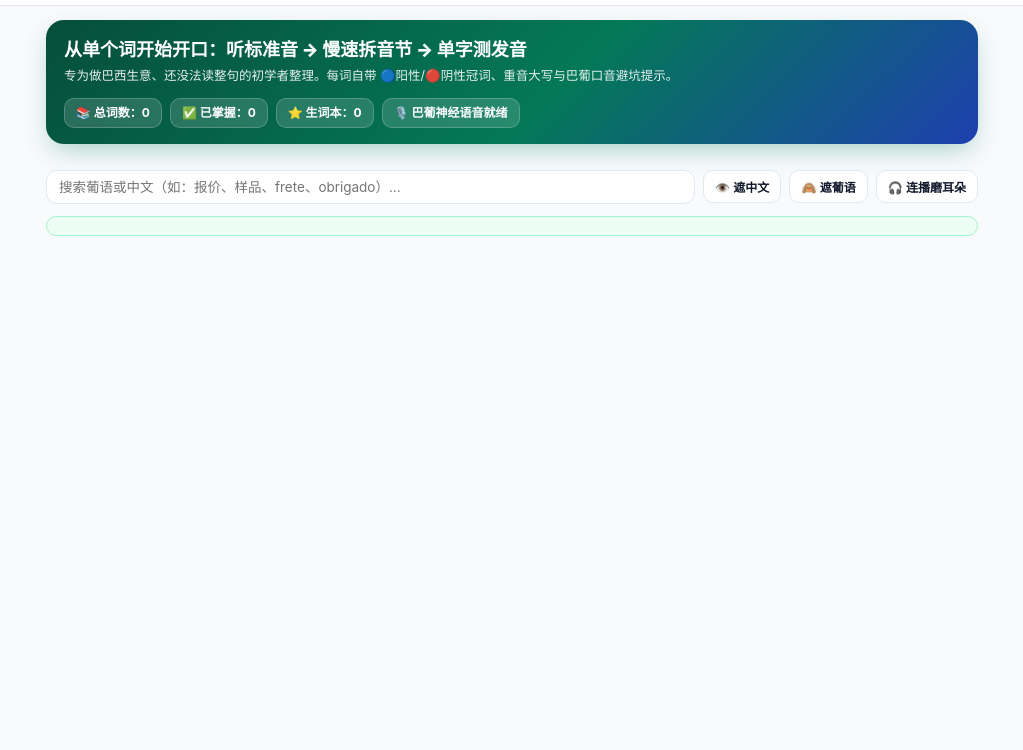
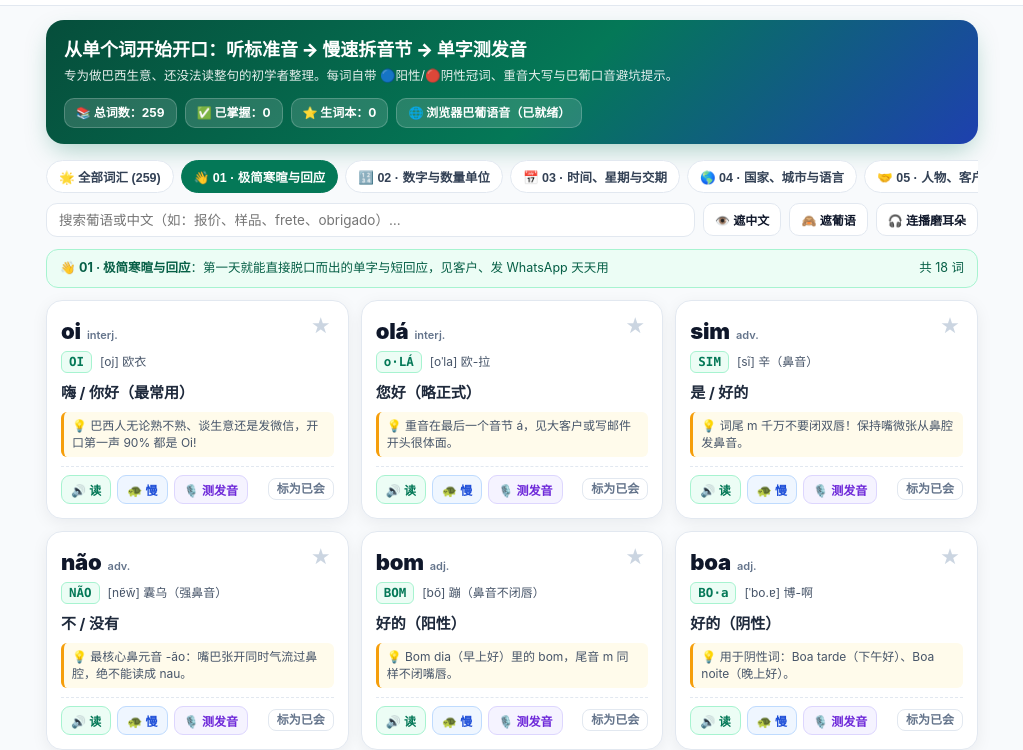
Before and after one commit to kevin236811/423, a plain HTML site: page br_vocab.html in a window 1280 px wide. Shown: the part 90-840 px from the top of the page, without its empty margins (128-1151 px from the left). Before the commit the page ends 800 px from the top, so only its background shows below. Drawn offline with Linux system fonts and the light colour scheme; no server answers.

Commit message:
fix: guard brObj.word type when merging textbook vocabulary in br_vocab.html

```diff
--- a/br_vocab.html
+++ b/br_vocab.html
@@ -689,6 +689,7 @@
       }));
 
       // Append 《大学葡萄牙语 1》 textbook vocabulary mapped to Brazilian Portuguese
+      try {
         if (window.COURSE_DATA && Array.isArray(window.COURSE_DATA.units)) {
           const brMap = (window.PT_BR_DATA && window.PT_BR_DATA.vocabBrMap) || {};
           const seenPt = new Set();
@@ -696,11 +697,13 @@
           const bookWords = [];
           window.COURSE_DATA.units.forEach((u) => {
             (u.vocab || []).forEach((v) => {
-            if (!v.pt || v.pos === "缩略语") return;
-            const rawClean = v.pt.replace(/\(.*?\)/g, "").split("/")[0].trim();
+              if (!v || !v.pt || v.pos === "缩略语") return;
+              const rawClean = String(v.pt).replace(/\(.*?\)/g, "").split("/")[0].trim();
               const brObj = v.br || brMap[v.pt] || brMap[rawClean];
-            const finalPt = brObj
-              ? brObj.word.replace(/\(.*?\)/g, "").split("/")[0].trim()
+              const brWordRaw = typeof brObj === "string" ? brObj : (brObj && typeof brObj.word === "string" ? brObj.word : "");
+              const brNoteRaw = brObj && typeof brObj.note === "string" ? brObj.note : "";
+              const finalPt = brWordRaw
+                ? brWordRaw.replace(/\(.*?\)/g, "").split("/")[0].trim()
                 : rawClean;
               if (!finalPt || seenPt.has(finalPt.toLowerCase())) return;
               seenPt.add(finalPt.toLowerCase());
@@ -711,8 +714,10 @@
                 pos: v.pos || "",
                 zh: v.zh || "",
                 syl: guessStressDisplay(finalPt),
-              ipa: brObj ? "🇧🇷 已转为巴葡常用词" : `教材 ${u.badge}`,
-              tip: brObj ? `巴葡对照：${brObj.note}（课本原词：${v.pt}）` : `来自《大学葡萄牙语 1》${u.badge} (${u.titleZh})`,
+                ipa: brWordRaw ? "🇧🇷 已转为巴葡常用词" : `教材 ${u.badge}`,
+                tip: brWordRaw
+                  ? `巴葡对照：${brNoteRaw || brWordRaw}（课本原词：${v.pt}）`
+                  : `来自《大学葡萄牙语 1》${u.badge} (${u.titleZh})`,
                 catId: "textbook1",
                 key: `textbook1::${finalPt}`
               });
@@ -728,6 +733,9 @@
               words: bookWords
             });
           }
+        }
+      } catch (e) {
+        console.warn("Skip textbook vocab merge:", e);
       }
 
       const ALL_WORDS = CATEGORIES.flatMap((c) => c.words);
--- a/sw.js
+++ b/sw.js
@@ -1,4 +1,4 @@
-const CACHE_NAME = "pt-univ-vol1-v7";
+const CACHE_NAME = "pt-univ-vol1-v8";
 const CORE_ASSETS = [
   "./",
   "./index.html",
```
Lines whose indentation alone changed are shown as unchanged.
